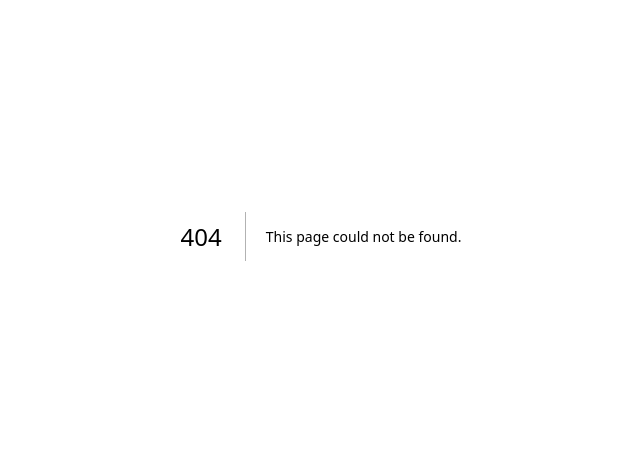
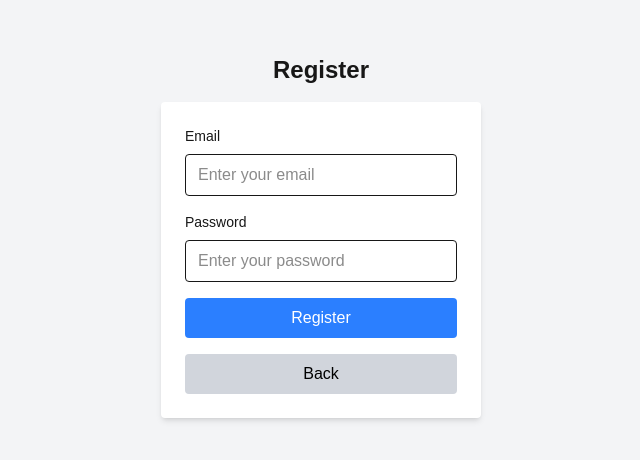
Before and after one commit to jaganraajan/projects-board, a Next.js app: page /register in a window 1280 px wide. Before the commit this address had no page. Shown: the part 164-624 px from the top of the page, without its empty margins (319-959 px from the left). Built offline with nearby package versions, Linux system fonts and the light colour scheme.

Commit message:
add login and register pages

```diff
--- /dev/null
+++ b/src/app/(auth)/login/page.tsx
@@ -0,0 +1,48 @@
+'use client';
+
+import { useRouter } from "next/navigation";
+
+export default function LoginPage() {
+  const router = useRouter();
+
+  const navigateBack = () => {
+    router.push("/"); // Navigate back to the home page
+  };
+
+  return (
+    <div className="min-h-screen flex flex-col items-center justify-center bg-gray-100 dark:bg-gray-800">
+      <h2 className="text-2xl font-bold mb-4">Login</h2>
+      <form className="w-80 bg-white dark:bg-gray-700 p-6 rounded shadow-md">
+        <div className="mb-4">
+          <label className="block text-sm font-medium mb-2">Email</label>
+          <input
+            type="email"
+            className="w-full px-3 py-2 border rounded focus:outline-none focus:ring-2 focus:ring-blue-500"
+            placeholder="Enter your email"
+          />
+        </div>
+        <div className="mb-4">
+          <label className="block text-sm font-medium mb-2">Password</label>
+          <input
+            type="password"
+            className="w-full px-3 py-2 border rounded focus:outline-none focus:ring-2 focus:ring-blue-500"
+            placeholder="Enter your password"
+          />
+        </div>
+        <button
+          type="submit"
+          className="w-full px-4 py-2 bg-blue-500 text-white rounded hover:bg-blue-600"
+        >
+          Login
+        </button>
+        <button
+          type="button"
+          onClick={navigateBack}
+          className="w-full mt-4 px-4 py-2 bg-gray-300 text-black rounded hover:bg-gray-400"
+        >
+          Back
+        </button>
+      </form>
+    </div>
+  );
+}
--- /dev/null
+++ b/src/app/(auth)/register/page.tsx
@@ -0,0 +1,70 @@
+'use client';
+
+import { useRouter } from "next/navigation";
+
+export default function RegisterPage() {
+  const router = useRouter();
+
+  const handleRegister = (event: React.FormEvent) => {
+    event.preventDefault();
+
+    // Simulate registration logic (e.g., API call)
+    const email = (event.target as HTMLFormElement).email.value;
+    const password = (event.target as HTMLFormElement).password.value;
+
+    if (email && password) {
+      console.log("User registered:", { email, password });
+
+      // Redirect to login page after successful registration
+      router.push("/login");
+    } else {
+      alert("Please fill out all fields.");
+    }
+  };
+
+  const navigateBack = () => {
+    router.push("/"); // Navigate back to the home page
+  };
+
+  return (
+    <div className="min-h-screen flex flex-col items-center justify-center bg-gray-100 dark:bg-gray-800">
+      <h2 className="text-2xl font-bold mb-4">Register</h2>
+      <form
+        onSubmit={handleRegister}
+        className="w-80 bg-white dark:bg-gray-700 p-6 rounded shadow-md"
+      >
+        <div className="mb-4">
+          <label className="block text-sm font-medium mb-2">Email</label>
+          <input
+            type="email"
+            name="email"
+            className="w-full px-3 py-2 border rounded focus:outline-none focus:ring-2 focus:ring-blue-500"
+            placeholder="Enter your email"
+          />
+        </div>
+        <div className="mb-4">
+          <label className="block text-sm font-medium mb-2">Password</label>
+          <input
+            type="password"
+            name="password"
+            className="w-full px-3 py-2 border rounded focus:outline-none focus:ring-2 focus:ring-blue-500"
+            placeholder="Enter your password"
+          />
+        </div>
+        <button
+          type="submit"
+          className="w-full px-4 py-2 bg-blue-500 text-white rounded hover:bg-blue-600"
+        >
+          Register
+        </button>
+        <button
+          type="button"
+          onClick={navigateBack}
+          className="w-full mt-4 px-4 py-2 bg-gray-300 text-black rounded hover:bg-gray-400"
+        >
+          Back
+        </button>
+      </form>
+    </div>
+  );
+}
--- a/src/app/page.tsx
+++ b/src/app/page.tsx
@@ -1,11 +1,36 @@
+'use client';
+
+import { useRouter } from "next/navigation";
 import ProjectsBoard from "@/components/board/projects-board";
 import { ProjectsBoardProvider } from "@/context/projects-board-context";
 
 export default function Home() {
+  const router = useRouter();
+
+  const navigateToLogin = () => {
+    router.push("/login"); // Navigate to the login page
+  };
+
+  const navigateToRegister = () => {
+    router.push("/register"); // Navigate to the login page
+  };
+
   return (
     <main className="min-h-screen bg-background">
       <div className="container mx-auto py-4">
-        <h1 className="text-2xl font-bold mb-4">Project Management Board 2</h1>
+        {/* Header with Login and Register Buttons */}
+        <header className="flex justify-between items-center mb-4">
+          <h1 className="text-2xl font-bold">Project Management Board 2</h1>
+          <div className="flex gap-4">
+            <button onClick={navigateToLogin} className="px-4 py-2 bg-blue-500 text-white rounded hover:bg-blue-600">
+              Login
+            </button>
+            <button onClick={navigateToRegister} className="px-4 py-2 bg-green-500 text-white rounded hover:bg-green-600">
+              Register
+            </button>
+          </div>
+        </header>
+
         <ProjectsBoardProvider>
           <ProjectsBoard />
         </ProjectsBoardProvider>
```
